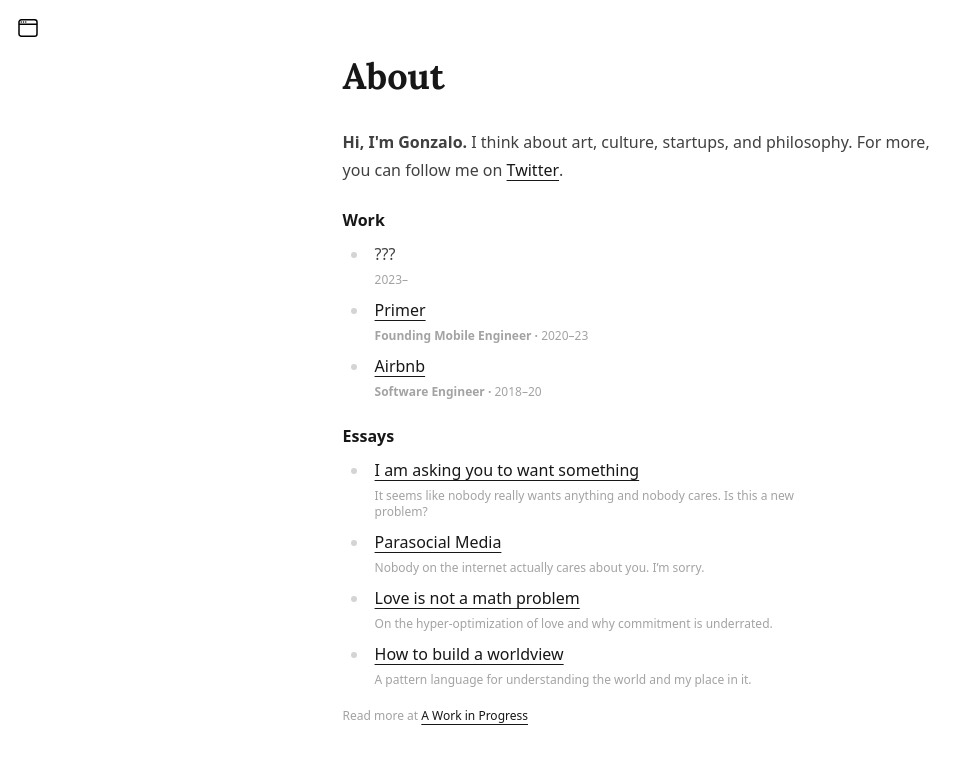
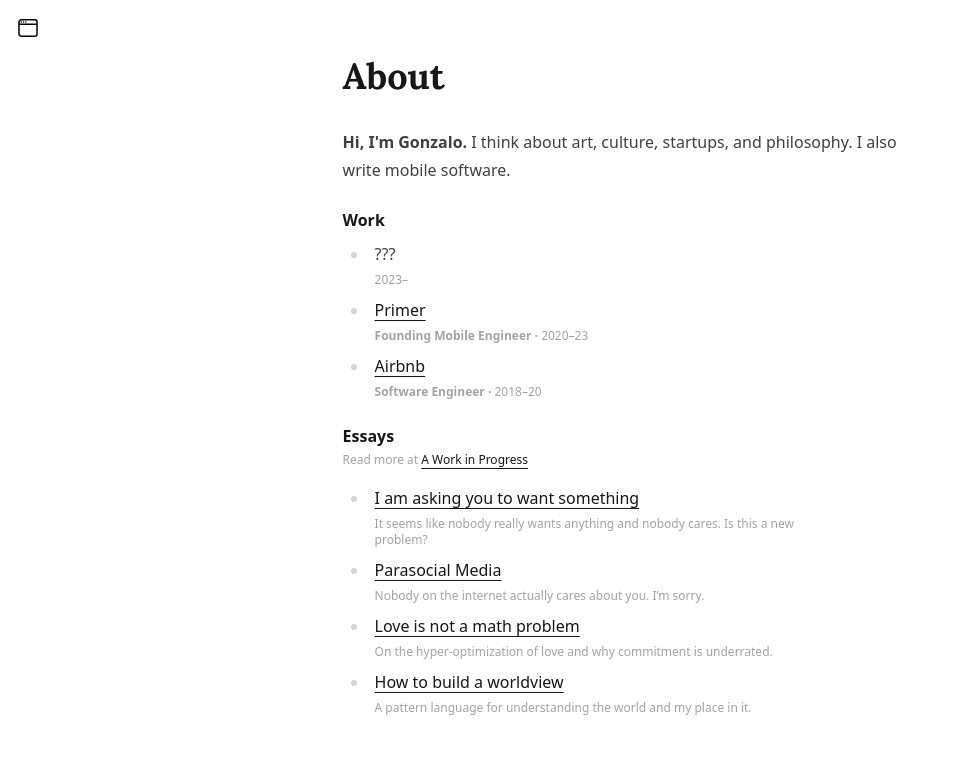
Before and after one commit to gonzalonunez/gonzalonunez.me, a Next.js app: page / in a window 1280 px wide. Shown: the top 764 px of the page, without its empty margins (0-974 px from the left). Built offline with nearby package versions, Linux system fonts and the light colour scheme.

Commit message:
Move awip link to subtitle

```diff
--- a/components/ListItems.js
+++ b/components/ListItems.js
@@ -4,6 +4,7 @@ export function ListItems(props) {
   return (
     <div>
       <h4 className='select-none'>{props.title}</h4>
+      {props.children}
       <ul>
         {props.items.map(item => (
           <ListItem key={item.key ?? item.href} item={item} />
--- a/pages/index.js
+++ b/pages/index.js
@@ -52,20 +52,17 @@ export default function About() {
     <Article title='About'>
       <p>
         <span className='font-semibold'>Hi, I'm Gonzalo.</span> I think about
-        art, culture, startups, and philosophy. For more, you can follow me on{' '}
-        <a href='https://twitter.com/gonzalo__nunez' target='_blank'>
-          Twitter
-        </a>
-        .
+        art, culture, startups, and philosophy. I also write mobile software.
       </p>
       <ListItems title='Work' items={work} />
-      <ListItems title='Essays' items={essays} />
-      <p className='text-xs text-neutral-400 pb-6'>
-        Read more at{' '}
-        <a href='https://gonzalonunez.substack.com' target='_blank'>
-          A Work in Progress
-        </a>
-      </p>
+      <ListItems title='Essays' items={essays}>
+        <div className='text-xs text-neutral-400 mt-[-4px] mb-[-4px]'>
+          Read more at{' '}
+          <a href='https://gonzalonunez.substack.com' target='_blank'>
+            A Work in Progress
+          </a>
+        </div>
+      </ListItems>
     </Article>
   );
 }
```
